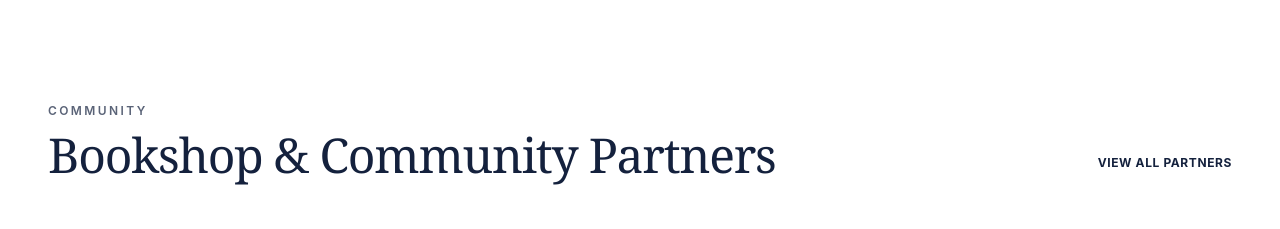
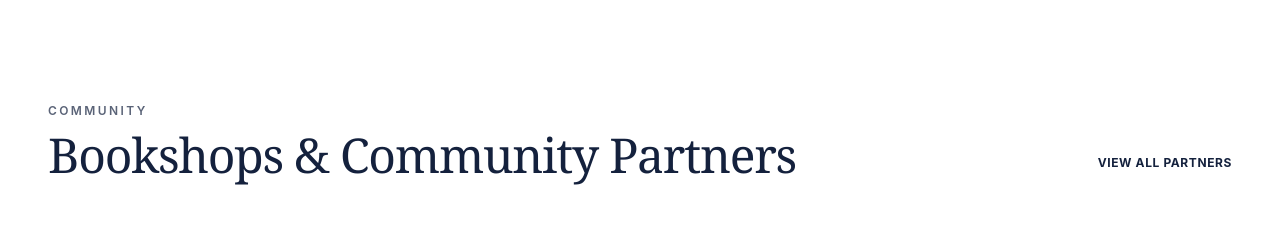
Before and after one commit to Maazister1/CarolDenise, a React (Vite) app: page / in a window 1280 px wide. Shown: the part 4140-4369 px from the top of the page. Built offline with nearby package versions, Linux system fonts and the light colour scheme.

Commit message:
add event or add author image

```diff
--- a/src/Components/Community.jsx
+++ b/src/Components/Community.jsx
@@ -28,7 +28,7 @@
                             Community
                         </span>
                         <h2 className="text-3xl sm:text-5xl font-serif font-normal text-[#14213D] tracking-tight">
-                            Bookshop & Community Partners
+                            Bookshops & Community Partners
                         </h2>
                     </div>
                     <a
```
